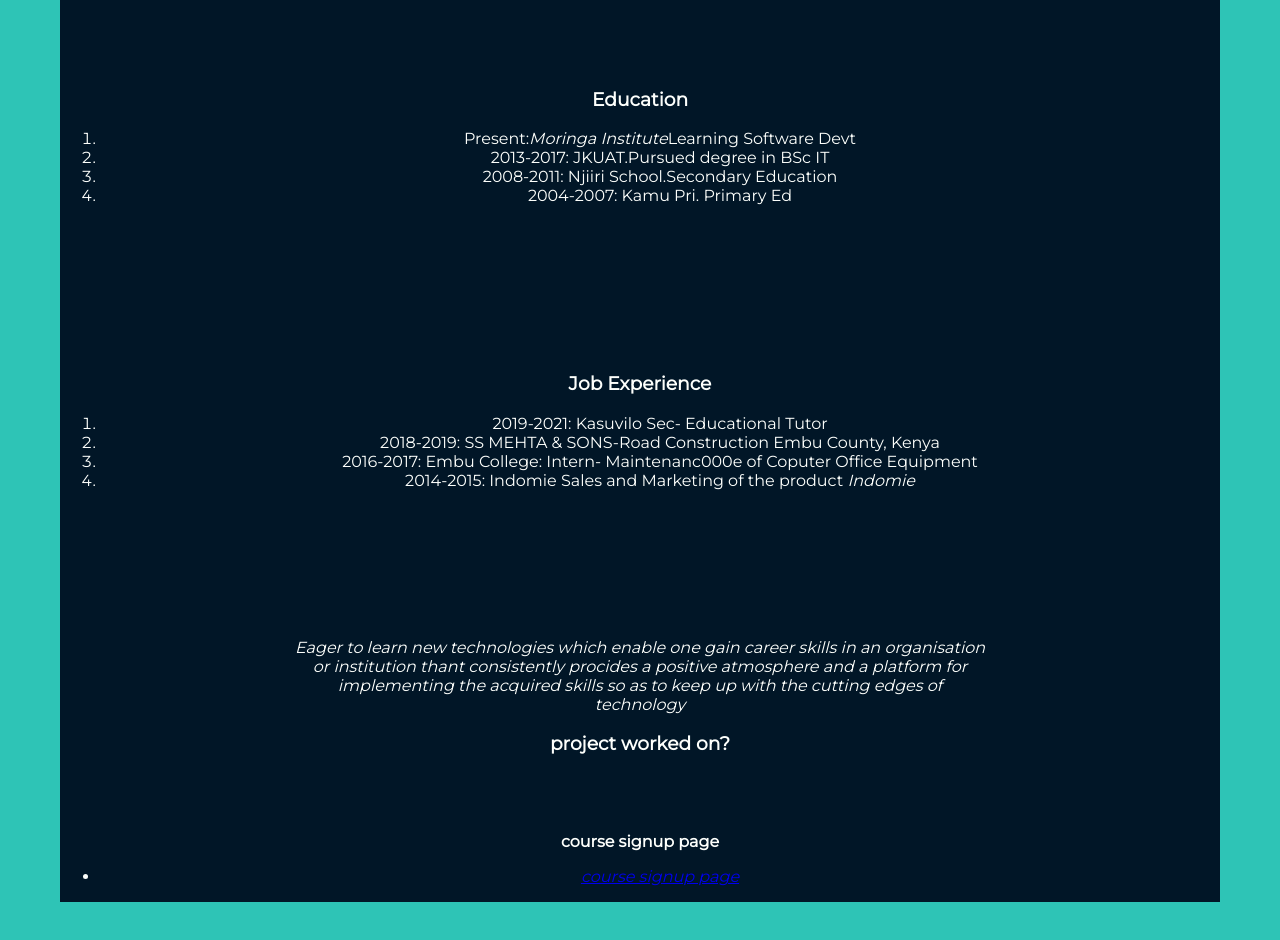
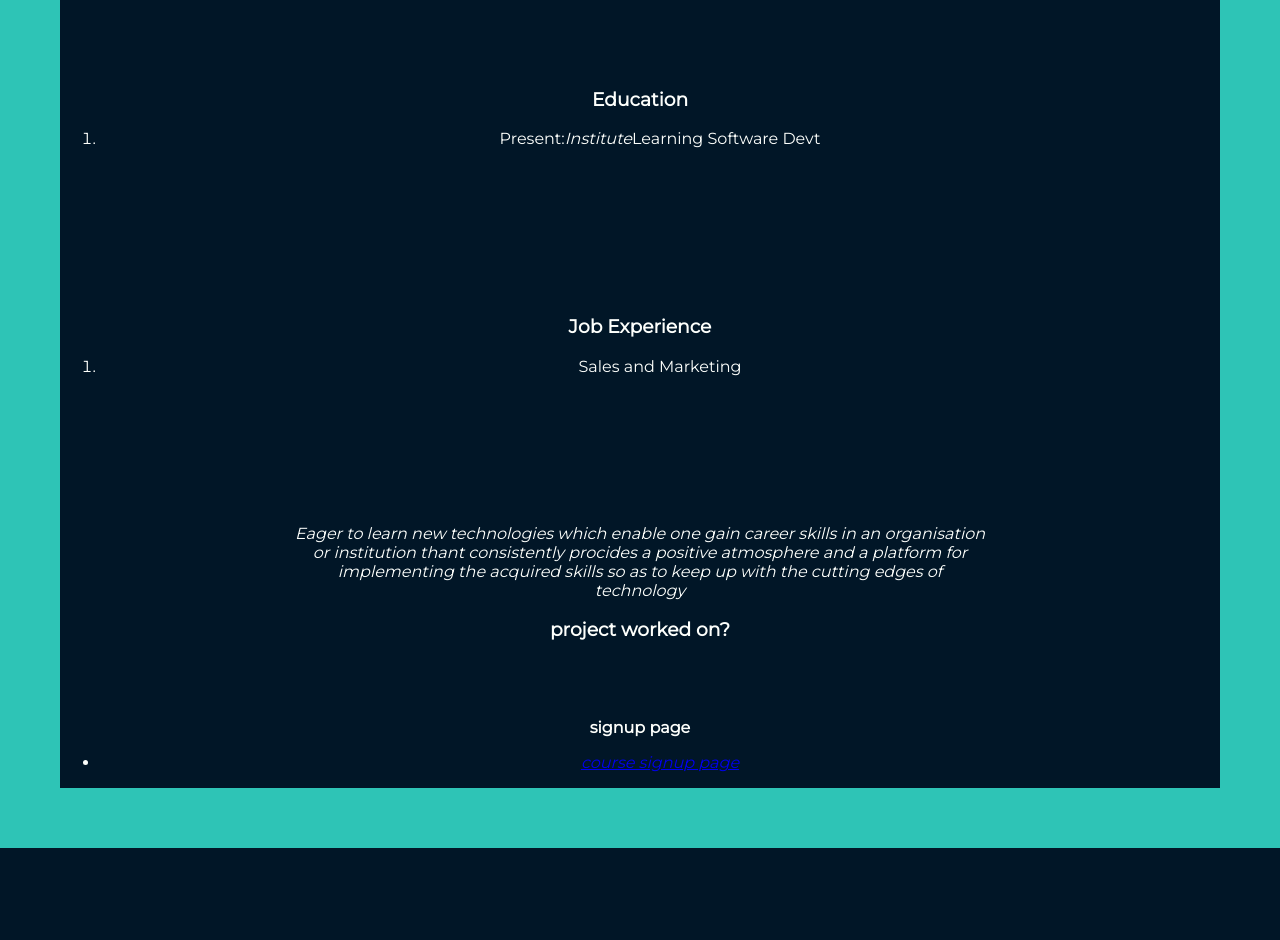
Before and after one commit to poldiee/my-portofolio, a plain HTML site: page thankyou.html in a window 1280 px wide. Shown: the part 680-1620 px from the top of the page. After the commit the page ends 1528 px from the top, so only its background shows below. Drawn offline with Linux system fonts and the light colour scheme.

Commit message:
edits to thankyou.html file

```diff
--- a/thankyou.html
+++ b/thankyou.html
@@ -17,20 +17,15 @@
     <p>
       <h3><strong>Education</strong></h3>
       <ol>
-      <li>Present:<em>Moringa Institute</em>Learning Software Devt</li>
-      <li>2013-2017: JKUAT.Pursued degree in BSc IT</li>
-      <li>2008-2011: Njiiri School.Secondary Education</li>
-      <li>2004-2007: Kamu Pri. Primary Ed</li>
+      <li>Present:<em>Institute</em>Learning Software Devt</li>
+
     </ol>
   </p>
 
   <p>
     <h3><strong>Job Experience</strong></h3>
     <ol>
-      <li>2019-2021: Kasuvilo Sec- Educational Tutor</li>
-      <li>2018-2019: SS MEHTA & SONS-Road Construction Embu County, Kenya</li>
-      <li>2016-2017: Embu College: Intern- Maintenanc000e of Coputer Office Equipment</li>
-      <li>2014-2015: Indomie Sales and Marketing of the product <em>Indomie</em></li>
+      <li>Sales and Marketing<em></em></li>
     </ol>
   </p>
 
@@ -42,11 +37,11 @@
 
     <h3>project worked on?</h3>
 
-    <p><strong>course signup page</strong></p>
+    <p><strong>signup page</strong></p>
 
     <ul>
       <li>
-        <a href="https://poldiee.github.io/course/"><span><em>course signup page</em></span></a></li>
+        <a href="https://github.com/poldiee/course.git"><span><em>course signup page</em></span></a></li>
     </ul>
   </div>
   </body>
```
